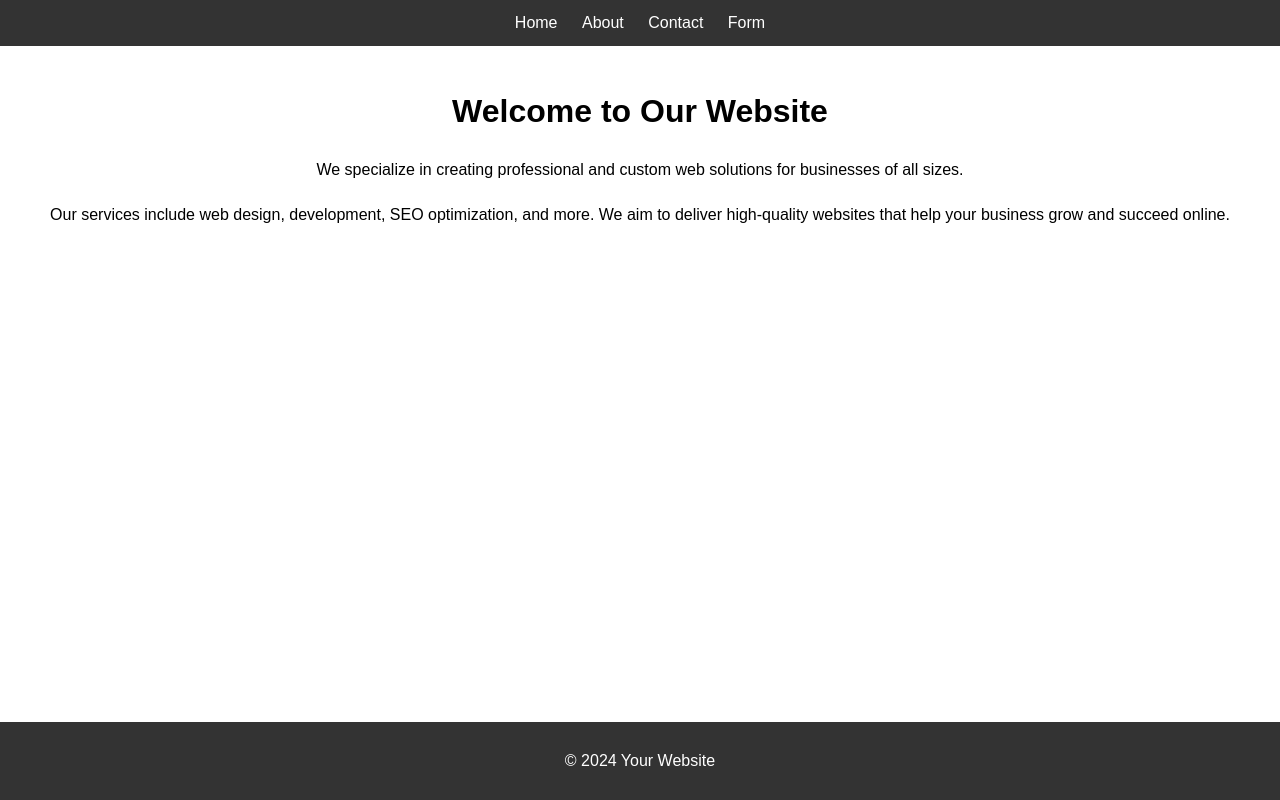
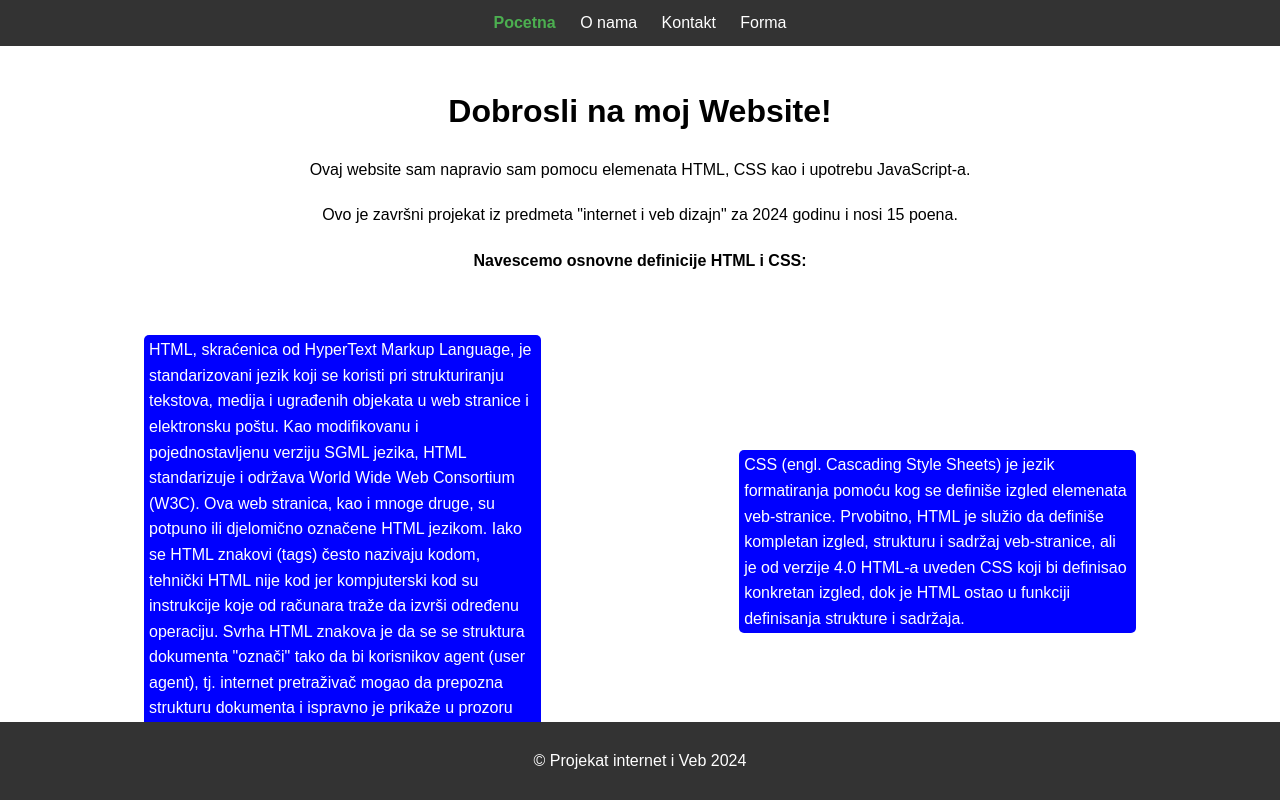
Before and after one commit to abugarski51/Projekat-Web, a plain HTML site: page index.html in a window 1280 px wide. Drawn offline with nearby package versions, Linux system fonts and the light colour scheme.

Commit message:
Add files via upload

```diff
--- a/index.html
+++ b/index.html
@@ -1,29 +1,58 @@
 <!DOCTYPE html>
 <html lang="en">
 <head>
+    <script src="https://code.jquery.com/jquery-3.6.0.min.js"></script>
     <meta charset="UTF-8">
     <meta name="viewport" content="width=device-width, initial-scale=1.0">
     <title>Home</title>
     <link rel="stylesheet" href="styles.css">
+    <style>
+        .container {
+            display: flex;
+            justify-content: space-between;
+            align-items: center;
+            padding: 0 10%;
+        }
+        .left, .right {
+            display: inline-block;
+            max-width: 40%;
+            word-wrap: break-word;
+        }
+        .highlight {
+            background-color: blue;
+            color: white; /* Ensures text is readable against the blue background */
+            padding: 2px 5px; /* Adds some padding around the text */
+            display: inline-block;
+            border-radius: 5px; /* Adds slightly curved edges */
+        }
+    </style>
 </head>
 <body>
     <header>
         <nav>
             <ul>
-                <li><a href="index.html">Home</a></li>
-                <li><a href="about.html">About</a></li>
-                <li><a href="contact.html">Contact</a></li>
-                <li><a href="form.html">Form</a></li>
+                <li><a href="index.html">Pocetna</a></li>
+                <li><a href="about.html">O nama</a></li>
+                <li><a href="contact.html">Kontakt</a></li>
+                <li><a href="form.html">Forma</a></li>
             </ul>
         </nav>
     </header>
     <main>
-        <h1 class="center">Welcome to Our Website</h1>
-        <p class="center">We specialize in creating professional and custom web solutions for businesses of all sizes.</p>
-        <p class="center">Our services include web design, development, SEO optimization, and more. We aim to deliver high-quality websites that help your business grow and succeed online.</p>
+        <h1 class="center">Dobrosli na moj Website!</h1>
+        <p class="center">Ovaj website sam napravio sam pomocu elemenata HTML, CSS kao i upotrebu JavaScript-a.</p>
+        <p class="center">Ovo je završni projekat iz predmeta "internet i veb dizajn" za 2024 godinu i nosi 15 poena.</p>
+        <p class="center"><b>Navescemo osnovne definicije HTML i CSS:</b></p>
+        <br>
+        <div class="container">
+            <p class="left"><span class="highlight">HTML, skraćenica od HyperText Markup Language, je standarizovani jezik koji se koristi pri strukturiranju tekstova, medija i ugrađenih objekata u web stranice i elektronsku poštu. Kao modifikovanu i pojednostavljenu verziju SGML jezika, HTML standarizuje i održava World Wide Web Consortium (W3C).
+
+                Ova web stranica, kao i mnoge druge, su potpuno ili djelomično označene HTML jezikom. Iako se HTML znakovi (tags) često nazivaju kodom, tehnički HTML nije kod jer kompjuterski kod su instrukcije koje od računara traže da izvrši određenu operaciju. Svrha HTML znakova je da se se struktura dokumenta "označi" tako da bi korisnikov agent (user agent), tj. internet pretraživač mogao da prepozna strukturu dokumenta i ispravno je prikaže u prozoru internet pretraživača kojeg korisnik koristi.</span></p>
+            <p class="right"><span class="highlight">CSS (engl. Cascading Style Sheets) je jezik formatiranja pomoću kog se definiše izgled elemenata veb-stranice. Prvobitno, HTML je služio da definiše kompletan izgled, strukturu i sadržaj veb-stranice, ali je od verzije 4.0 HTML-a uveden CSS koji bi definisao konkretan izgled, dok je HTML ostao u funkciji definisanja strukture i sadržaja.</span></p>
+        </div>
     </main>
     <footer>
-        <p>&copy; 2024 Your Website</p>
+        <p>&copy; Projekat internet i Veb 2024</p>
     </footer>
     <script src="scripts.js"></script>
 </body>
--- a/scripts.js
+++ b/scripts.js
@@ -1,3 +1,33 @@
+$(document).ready(function(){
+    // Highlight Active Navigation Link
+    $("nav a").each(function() {
+        if (this.href === window.location.href) {
+            $(this).addClass("active");
+        }
+    });
+
+    // Fade In Main Content
+    $("main").hide().fadeIn(500);
+});
+
+$(document).ready(function(){
+    // Highlight Active Navigation Link
+    $("nav a").each(function() {
+        if (this.href === window.location.href) {
+            $(this).addClass("active");
+        }
+    });
+
+    // Table row hover effect
+    $("#studentTable tbody tr").hover(
+        function() {
+            $(this).css("background-color", "#e0e0e0");
+        }, function() {
+            $(this).css("background-color", "");
+        }
+    );
+});
+// Existing scripts
 document.addEventListener('DOMContentLoaded', function() {
     document.getElementById('myForm').addEventListener('submit', function(event) {
         event.preventDefault();
@@ -42,7 +72,7 @@ document.addEventListener('DOMContentLoaded', function() {
         }
     }
 
-    // AJAX za učitavanje JSON podataka
+    // AJAX for loading JSON data
     var xmlhttp = new XMLHttpRequest();
     xmlhttp.onreadystatechange = function() {
         if (this.readyState == 4 && this.status == 200) {
--- a/styles.css
+++ b/styles.css
@@ -117,3 +117,29 @@ button[type="submit"]:active {
         padding: 10px;
     }
 }
+/* Active navigation link styling */
+nav ul li a.active {
+    font-weight: bold;
+    color: #4CAF50; /* or any color of your choice */
+}
+/* Table styles */
+table {
+    width: 80%;
+    margin: 20px auto;
+    border-collapse: collapse;
+}
+
+th, td {
+    padding: 10px;
+    border: 1px solid #ddd;
+    text-align: center;
+}
+
+th {
+    background-color: #333;
+    color: white;
+}
+
+tr:hover {
+    background-color: #f1f1f1;
+}
```
Also changed, not shown: form.html (+6 -5 lines).
